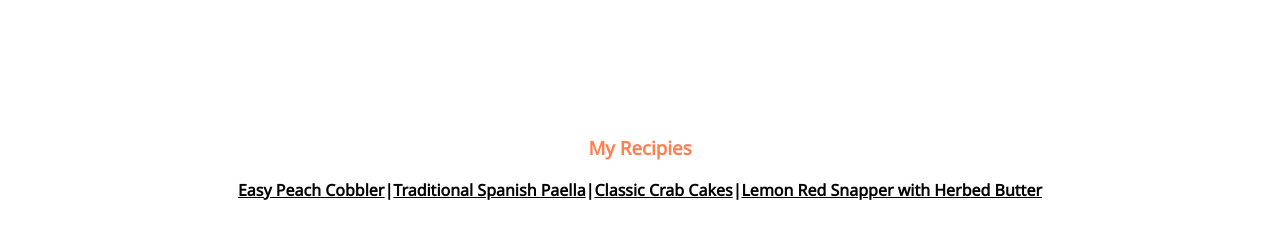
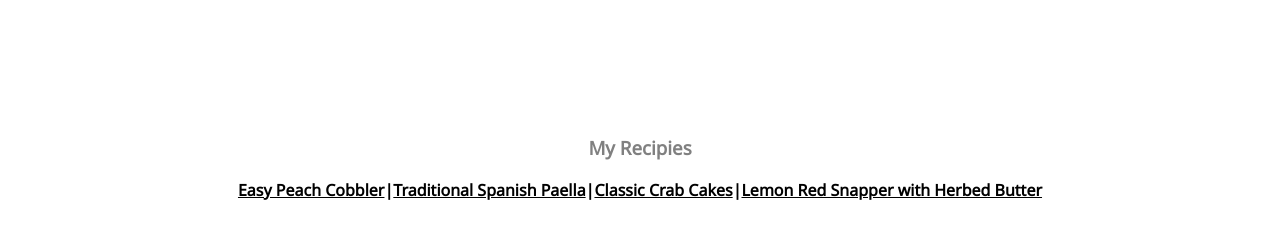
Before and after one commit to masum121212/food-network, a plain HTML site: page index.html in a window 1280 px wide. Shown: the part 1880-2105 px from the top of the page. Drawn offline with Linux system fonts and the light colour scheme.

Commit message:
colour changed

```diff
--- a/index.html
+++ b/index.html
@@ -39,7 +39,7 @@
         </div>
     </section>
     <div class="about-recipi">
-        <h3><span>My Recipies</span></h3>
+        <h3 id="color">My Recipies</h3>
         <strong><a class="my-recipie" target="_blank" href="https://www.myrecipes.com/recipe/easy-peach-cobbler">Easy
                 Peach Cobbler</a>|<a class="my-recipie" target="blank"
                 href="https://www.myrecipes.com/recipe/traditional-spanish-paella-0">Traditional Spanish Paella</a>|<a
--- a/style.css
+++ b/style.css
@@ -44,6 +44,9 @@ h1{
 }
 .about-recipi{
     text-align: center;
+}
+#color{
+    color: grey;
 }
 .my-recipie{
     color: black;
```
